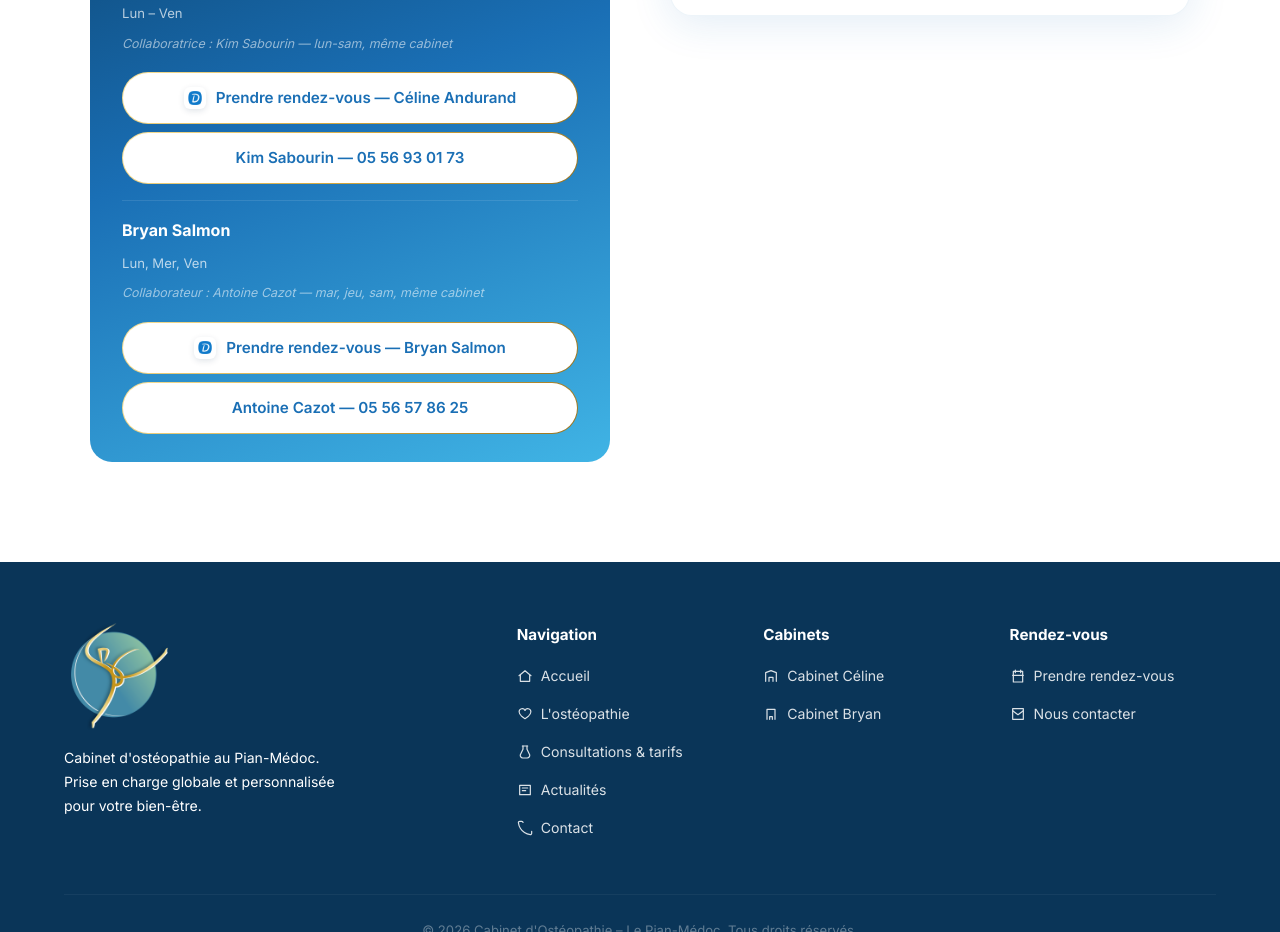
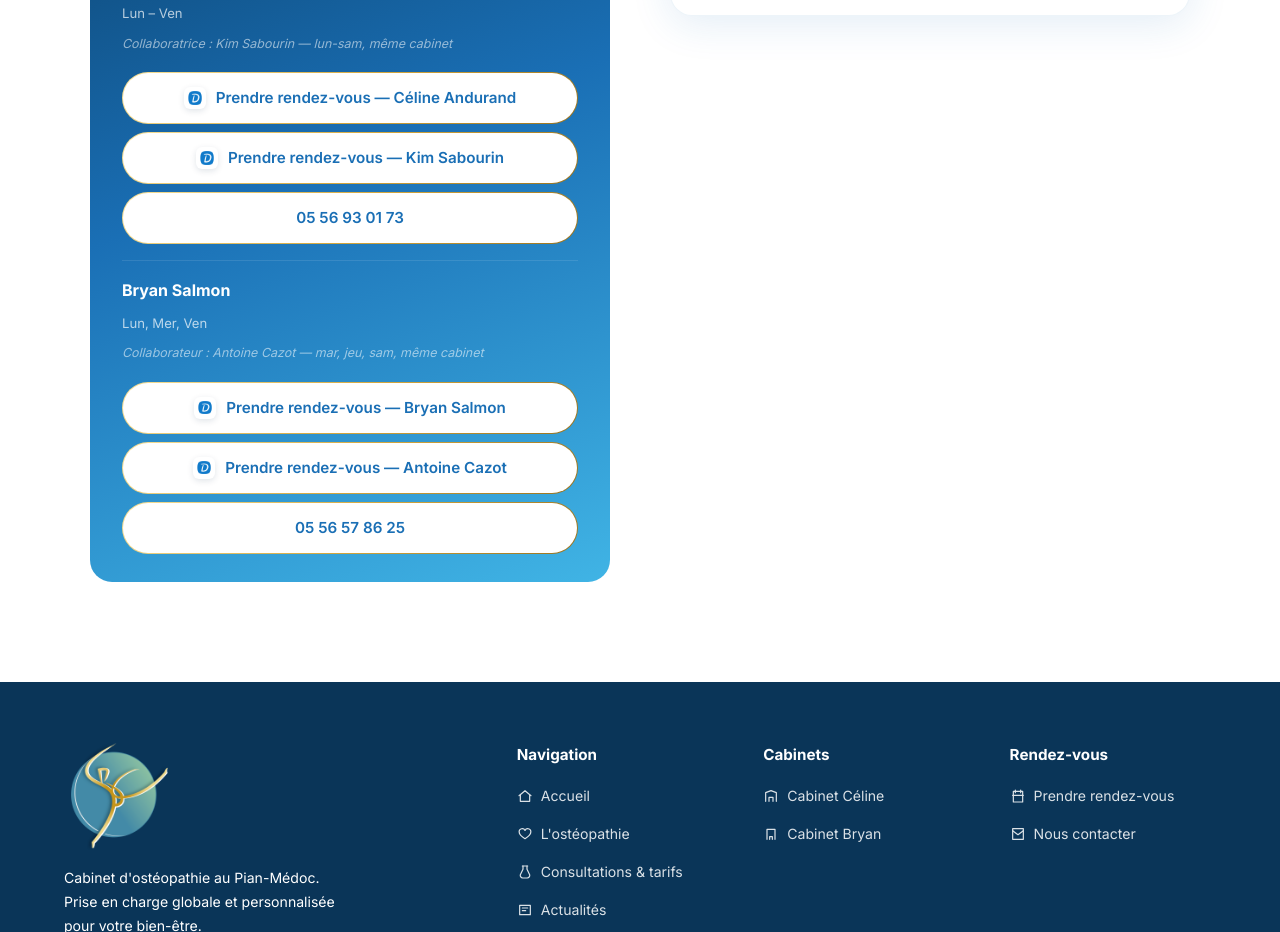
Before and after one commit to PRAFUL33290/ost-opathes-lepianmedoc.fr, a website: page contacts.html in a window 1280 px wide. Shown: the part 1571-2503 px from the top of the page. Drawn offline with Linux system fonts and the light colour scheme.

Commit message:
Ajoute les liens Doctolib de Kim Sabourin et Antoine Cazot

```diff
--- a/contacts.html
+++ b/contacts.html
@@ -588,8 +588,8 @@
                             <span class="contact-rdv__collabs">Collaboratrice : Kim Sabourin — lun-sam, même cabinet</span>
                             <div class="contact-rdv__actions">
                                 <a href="https://www.doctolib.fr/osteopathe/le-pian-medoc/celine-andurand" target="_blank" rel="noopener" class="btn btn--white btn--doctolib"><img src="logo-doctolib.png" alt="Doctolib" class="btn__doctolib-logo">Prendre rendez-vous — Céline Andurand</a>
-                                <!-- TODO : lien Doctolib de Kim Sabourin à ajouter dès réception (ne pas inventer l'URL). En attendant, rendez-vous par téléphone au 05 56 93 01 73. -->
-                                <a href="tel:0556930173" class="btn btn--gold">Kim Sabourin — 05 56 93 01 73</a>
+                                <a href="https://www.doctolib.fr/osteopathe/le-pian-medoc/celine-andurand?pid=practice-63635" target="_blank" rel="noopener" class="btn btn--white btn--doctolib"><img src="logo-doctolib.png" alt="Doctolib" class="btn__doctolib-logo">Prendre rendez-vous — Kim Sabourin</a>
+                                <a href="tel:0556930173" class="btn btn--gold">05 56 93 01 73</a>
                             </div>
                         </div>
 
@@ -599,8 +599,8 @@
                             <span class="contact-rdv__collabs">Collaborateur : Antoine Cazot — mar, jeu, sam, même cabinet</span>
                             <div class="contact-rdv__actions">
                                 <a href="https://www.doctolib.fr/osteopathe/le-pian-medoc/bryan-salmon" target="_blank" rel="noopener" class="btn btn--white btn--doctolib"><img src="logo-doctolib.png" alt="Doctolib" class="btn__doctolib-logo">Prendre rendez-vous — Bryan Salmon</a>
-                                <!-- TODO : lien Doctolib d'Antoine Cazot à ajouter dès réception (ne pas inventer l'URL). En attendant, rendez-vous par téléphone au 05 56 57 86 25. -->
-                                <a href="tel:0556578625" class="btn btn--gold">Antoine Cazot — 05 56 57 86 25</a>
+                                <a href="https://www.doctolib.fr/osteopathe/merignac/antoine-cazot" target="_blank" rel="noopener" class="btn btn--white btn--doctolib"><img src="logo-doctolib.png" alt="Doctolib" class="btn__doctolib-logo">Prendre rendez-vous — Antoine Cazot</a>
+                                <a href="tel:0556578625" class="btn btn--gold">05 56 57 86 25</a>
                             </div>
                         </div>
                     </div>
```
